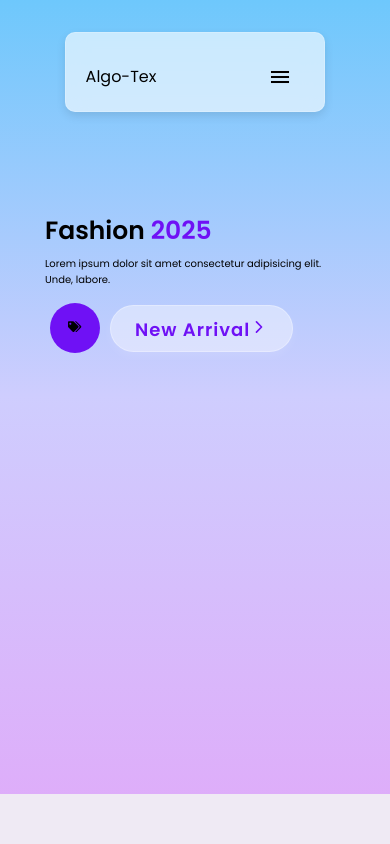
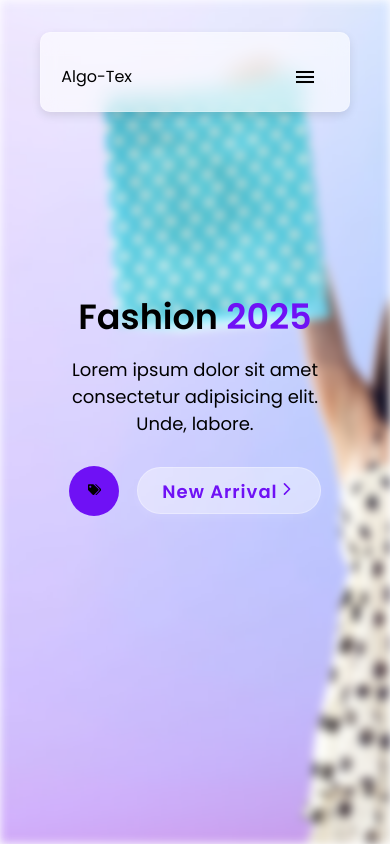
Before and after one commit to priyabahrathi/Textile-Ecommerce, a React (Vite) app: page / in a window 390 px wide. Built offline with nearby package versions, Linux system fonts and the light colour scheme.

Commit message:
header changes

```diff
--- a/src/components/pages/Header.css
+++ b/src/components/pages/Header.css
@@ -140,6 +140,10 @@
 }
 
 @media screen and (max-width: 1057px) {
+    .container{
+        max-width: 95%;
+        margin: auto;
+    }
     .nav-item h3 {
         font-size: 1rem;
     }
--- a/src/components/pages/Hero.css
+++ b/src/components/pages/Hero.css
@@ -6,32 +6,58 @@ body {
 
 
 .hero-section {
-  background-image: url('../../assets/images/ph-bg24.jpg');
-  background-size: cover;  /* Ensures the background covers the entire section */
-  background-position: center center;
-  background-repeat: no-repeat;
-  width: 100%;
-  height: 100vh; /* Makes the section take the full viewport height */
+  position: relative; /* Needed for pseudo-element positioning */
+  min-height: 100vh; /* Adjust height as needed */
+
+
 }
+.hero {
+  position: relative; /* Needed for pseudo-element positioning */
+  min-height: 60vh; /* Adjust height as needed */
+  display: flex;
+  align-items: center;
+  justify-content: flex-start; /* Align content left by default */
+  padding: 5rem 5%; /* Add some padding */
+ margin-top: 60px;
+  overflow: hidden; /* Hide overflowing pseudo-element */
+
+}
+
+.hero-section::before {
+  content: "";
+  position: absolute;
+  top: 0;
+  left: 0;
+  right: 0;
+  bottom: 0;
+  background-image: url('../../assets/images/ph-bg24.jpg'); /* Replace with your hero image URL */
+  background-size: cover;
+  background-position: center;
+  z-index: -1; /* Place the background behind the content */
+  transition: filter 0.3s ease; /* Smooth transition for blur */
+}
+
 .hero-content{
 
-  height: 100vh;
-  width: 50%;
-  margin: 10% 0% 0% 10%;
+  max-width: 500px; /* Limit content width */
+  z-index: 1; /* Ensure content is above the pseudo-element */
 
 }
 .hero-content h2{
-  color:black;
-    font-size: 50px;
-    font-weight: bold;
+  font-size: 35px !important; /* Adjust size as needed */
+        margin-bottom: 0.5rem;
+        color: black;
+        font-weight: bold;
 }
 .hero-content p{
+  font-size: 18px !important;
+  margin-bottom: 1.5rem;
   color:black;
 }
 .year{
     color: #6f11f5;
 }
-.hero-btn .icon-btn{
+.hero-buttons .icon-btn{
 background-color:#6f11f5 ;
 height: 50px;
 border-radius: 50%;
@@ -42,7 +68,7 @@ margin: 5px;
 .icon-btn:hover{
     background-color: #470b9c;
 }
-.hero-btn{
+.hero-buttons{
     display: flex;
     justify-content: start;
     align-items: center;
@@ -97,71 +123,58 @@ margin: 5px;
     animation-delay: 0.4s;
   }
 
-  .hero-btn {
+  .hero-buttons {
     animation-delay: 0.6s;
   }
 
-  .hero-btn .icon-btn {
+  .hero-buttons .icon-btn {
     animation-delay: 0.8s;
   }
 
-  .hero-btn .arrival-btn {
+  .hero-buttons .arrival-btn {
     animation-delay: 1s;
   }
-  .heroimage{
-    display: none;
-  }
-  @media screen and (max-width: 1025px) {
-    .hero-content{
-      margin: 50px auto 0px;
-      margin-bottom: 300px;
-      padding-top: 20px;
-  }
-    .hero-content{
 
-      height: 300px;
-      width: 300px;
-  }
-  .hero-content h2{
-
-    font-size: 30px;
-
-  }
-  .hero-section{
-    width: 100%;
-    background: hsla(278, 88%, 83%, 1);
-
-    background: linear-gradient(90deg, hsla(278, 88%, 83%, 1) 0%, hsla(242, 96%, 90%, 1) 50%, hsla(202, 96%, 71%, 1) 100%);
-
-    background: -moz-linear-gradient(90deg, hsla(278, 88%, 83%, 1) 0%, hsla(242, 96%, 90%, 1) 50%, hsla(202, 96%, 71%, 1) 100%);
-
-    background: -webkit-linear-gradient(90deg, hsla(278, 88%, 83%, 1) 0%, hsla(242, 96%, 90%, 1) 50%, hsla(202, 96%, 71%, 1) 100%);
-
-    filter: progid: DXImageTransform.Microsoft.gradient( startColorstr="#DFAFFA", endColorstr="#CFCDFE", GradientType=1 );
-
-    height: 100%;
-}
-  .hero-content p{
-    font-size: 15px;
-
-  }
-  .hero-container{
-    display: flex;
-    justify-content: space-around;
-    align-items: center;
-  }
-
-  }
-  @media screen and (max-width: 500px) {
-    .hero-content p{
-      font-size: 10px;
-
-    }
-    .hero-content h2{
-
-      font-size: 25px;
-
+   /* Responsive adjustments for smaller screens */
+   @media (max-width: 768px) {
+    .hero {
+      justify-content: center; /* Center content horizontally */
+      text-align: center; /* Center text within the content block */
+      min-height: 50vh;
+      padding: 2rem 1rem; /* Adjust padding */
     }
 
 
+    .hero-section::before {
+      filter: blur(5px); /* Apply blur effect */
+      /* Optional: Add a slight darkening overlay for better text contrast on blurred bg */
+      background-color: rgba(0, 0, 0, 0.3);
+      /* background-blend-mode: overlay; */
+    }
+
+    .hero-content {
+       max-width: 90%; /* Allow content to take more width */
+    }
+
+    .hero h2 {
+      font-size: 2rem;
+    }
+
+    .hero p {
+      font-size: 1rem;
+    }
+
+    .hero-buttons {
+      display: flex;
+      flex-direction: row; /* Stack buttons vertically */
+      justify-content: center;
+      align-items: center; /* Center buttons */
+      gap: 0.5rem; /* Add space between stacked buttons */
+    }
+
+    .hero-buttons .btn {
+       margin-right: 0; /* Remove right margin */
+       width: 80%; /* Make buttons wider */
+       max-width: 250px;
+    }
   }
--- a/src/components/pages/Hero.tsx
+++ b/src/components/pages/Hero.tsx
@@ -26,12 +26,12 @@ const Hero: React.FC = () => {
     <section className="ion-padding">
      <Header/>
      {/* <Sample/> */}
-      <div className="hero-container">
+      <div className="hero">
 
         <div className="hero-content">
         <h2>Fashion <span className="year">2025</span></h2>
         <p>Lorem ipsum dolor sit amet consectetur adipisicing elit. Unde, labore.</p>
-        <div className="hero-btn">
+        <div className="hero-buttons">
         <button className="icon-btn" ><FaTags /></button>
         <div className="arrival-btn"><button>New Arrival<IonIcon icon={chevronForward}></IonIcon> </button></div>
       </div>
```
